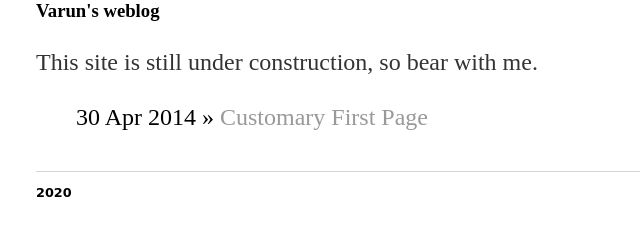
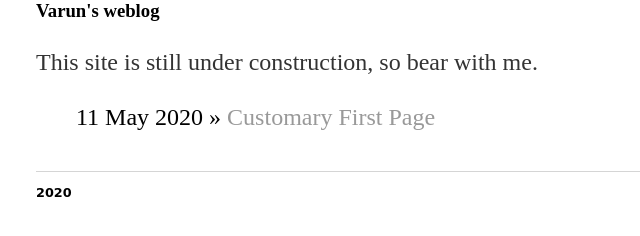
Before and after one commit to varun-venkatesh/varun-venkatesh.github.io, a Jekyll site: the page built from index.html, in a window 1280 px wide. Shown: the part 199-435 px from the top of the page, without its empty margins (156-796 px from the left). Built offline with Jekyll 4.4.1, drawn with Linux system fonts in a browser that asks for light colours.

Commit message:
Update 2020-05-11-inaugural.md

```diff
--- a/_posts/2020-05-11-inaugural.md
+++ b/_posts/2020-05-11-inaugural.md
@@ -1,7 +1,7 @@
 ---
 layout: post
-title: Customary First Page
-date: 2014-04-30
+title: "Customary First Page"
+date: 2020-05-11
 ---
 
 After some searching on the internet (where else?!), I was able to kludge together a site.
```
